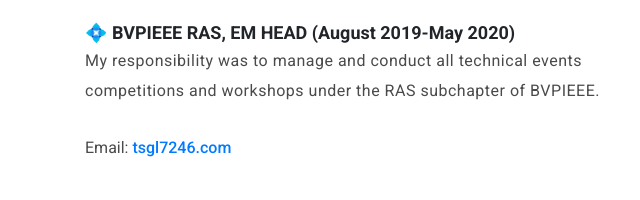
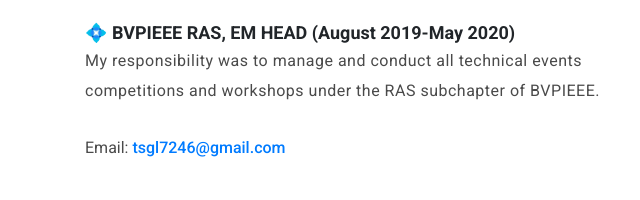
Before and after one commit to TanishqSehgal7/Tanishq.github.io, a plain HTML site: page index.html in a window 1280 px wide. Shown: the part 3820-4020 px from the top of the page, 0-640 px from the left. Drawn offline with Linux system fonts and the light colour scheme.

Commit message:
Email Issue Resolved

```diff
--- a/index.html
+++ b/index.html
@@ -353,7 +353,7 @@ https://templatemo.com/tm-537-art-factory
                         <p>My responsibility is to lead the CS subchapter, host all technical events, workshops, and competitions and take all necessary decisions regarding the Computer Society subchapter.</p>
                         <h7 style="font-weight: bold; font-size: large;">💠 BVPIEEE RAS, EM HEAD (August 2019-May 2020)</h7> <br/>
                         <p>My responsibility was to manage and conduct all technical events competitions and workshops under the RAS subchapter of BVPIEEE.</p>
-                        <span>Email: <a href="mailto::tsgl7246@gmail.com">tsgl7246.com</a><br></span>
+                        <span>Email: <a href="mailto:tsgl7246@gmail.com">tsgl7246@gmail.com</a><br></span>
                         <a href="#contact-us" class="main-button">Contact Me</a>
                     </div>
                 </div>
```
